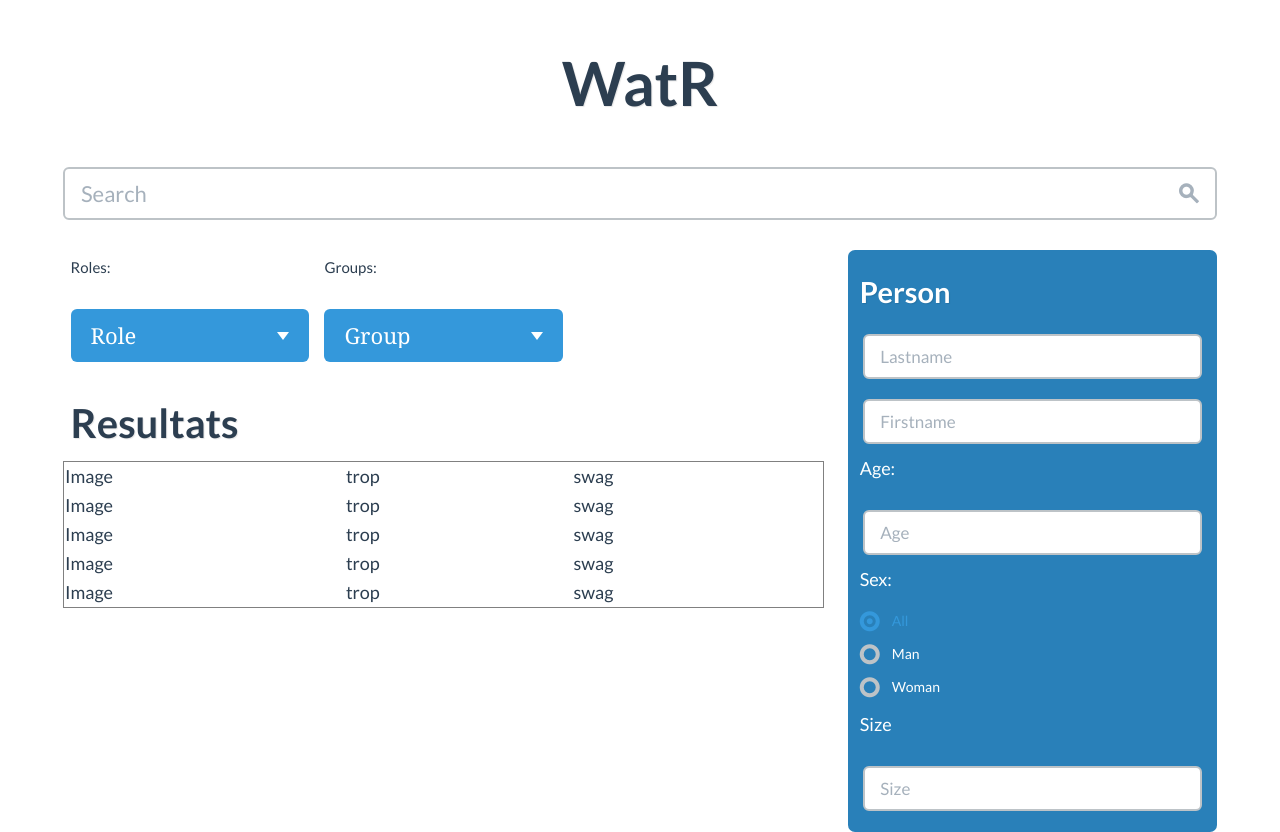
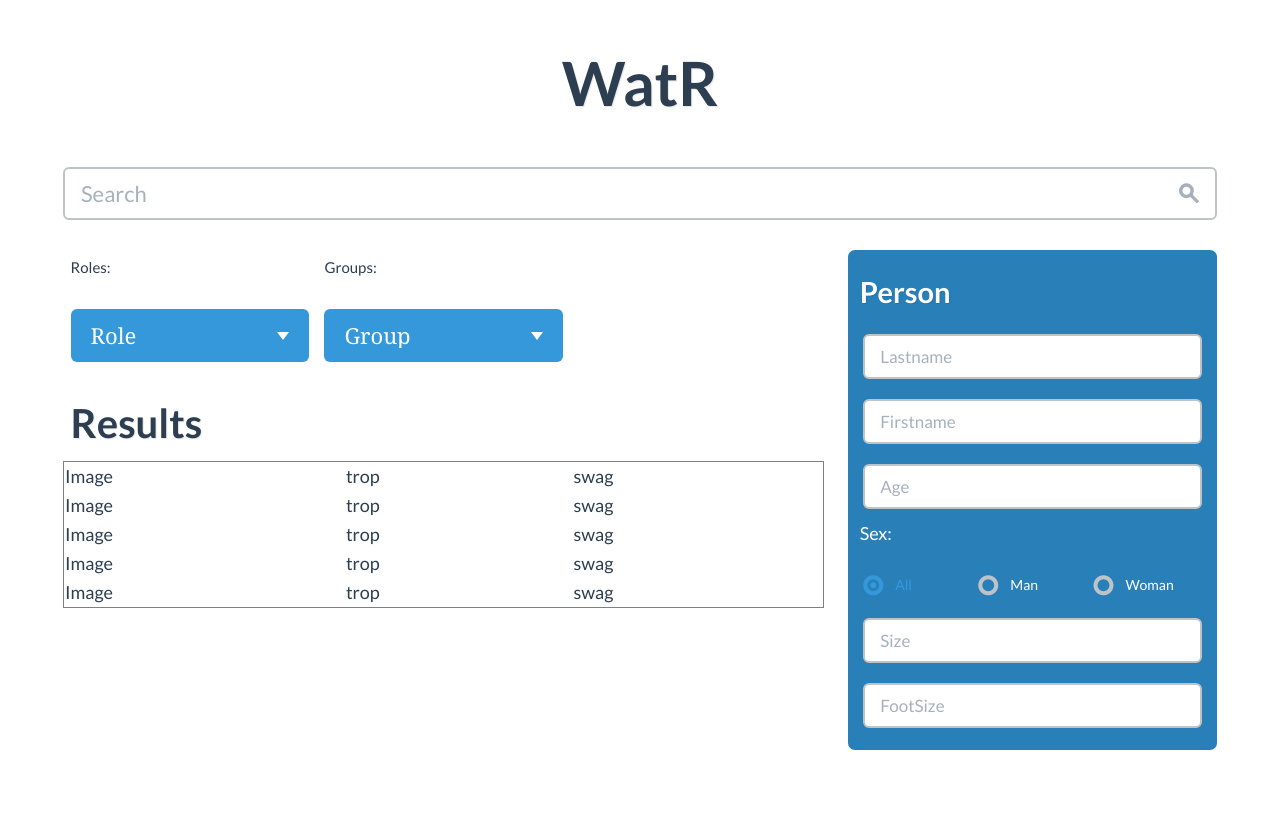
Before and after one commit to fredmontet/Watr, a website: page index.html in a window 1280 px wide. After the commit the page ends 800 px from the top, so only its background shows below. Drawn offline with Linux system fonts and the light colour scheme; no server answers.

Commit message:
choli choli

```diff
--- a/css/watr.css
+++ b/css/watr.css
@@ -4,6 +4,10 @@ table{
 
 #role, #group, #search{
     margin-bottom:30px;
+}
+
+#role select{
+     text-transform:capitalize;
 }
 
 #details{
--- a/index.html
+++ b/index.html
@@ -61,8 +61,8 @@
                 </select>
             </div>
 
-        <!-- Zone d'affichage des rÃ©sultats -->
-        <h3 class="g3">Resultats</h3>
+            <!-- Zone d'affichage des resultats -->
+            <h3 class="g3">Results</h3>
             <table style="border:1px solid grey;">
                 <tr>
                     <td>Image</td>
@@ -96,14 +96,13 @@
             <h4>Person</h4>
             <input type="text" class="form-control input-lg g3" placeholder="Lastname"/>
             <input type="text" class="form-control input-lg g3" placeholder="Firstname"/>
-                <p>Age:</p>
             <input type="text" class="form-control input-lg g3" placeholder="Age"/>
             <p>Sex:</p>
-                <label class="radio"><input type="radio" name="group1" value="1" data-toggle="radio" checked>All</label>
-                <label class="radio"><input type="radio" name="group1" value="2" data-toggle="radio">Man</label>
-                <label class="radio"><input type="radio" name="group1" value="3" data-toggle="radio">Woman</label>
-                <p>Size</p>
+            <label class="radio g1"><input type="radio" name="group1" value="1" data-toggle="radio" checked>All</label>
+            <label class="radio g1"><input type="radio" name="group1" value="2" data-toggle="radio">Man</label>
+            <label class="radio g1"><input type="radio" name="group1" value="3" data-toggle="radio">Woman</label>
             <input type="text" class="form-control input-lg g3" placeholder="Size"/>
+            <input type="text" class="form-control input-lg g3" placeholder="FootSize"/>
         </div>
 
 
```
Lines whose indentation alone changed are shown as unchanged.
